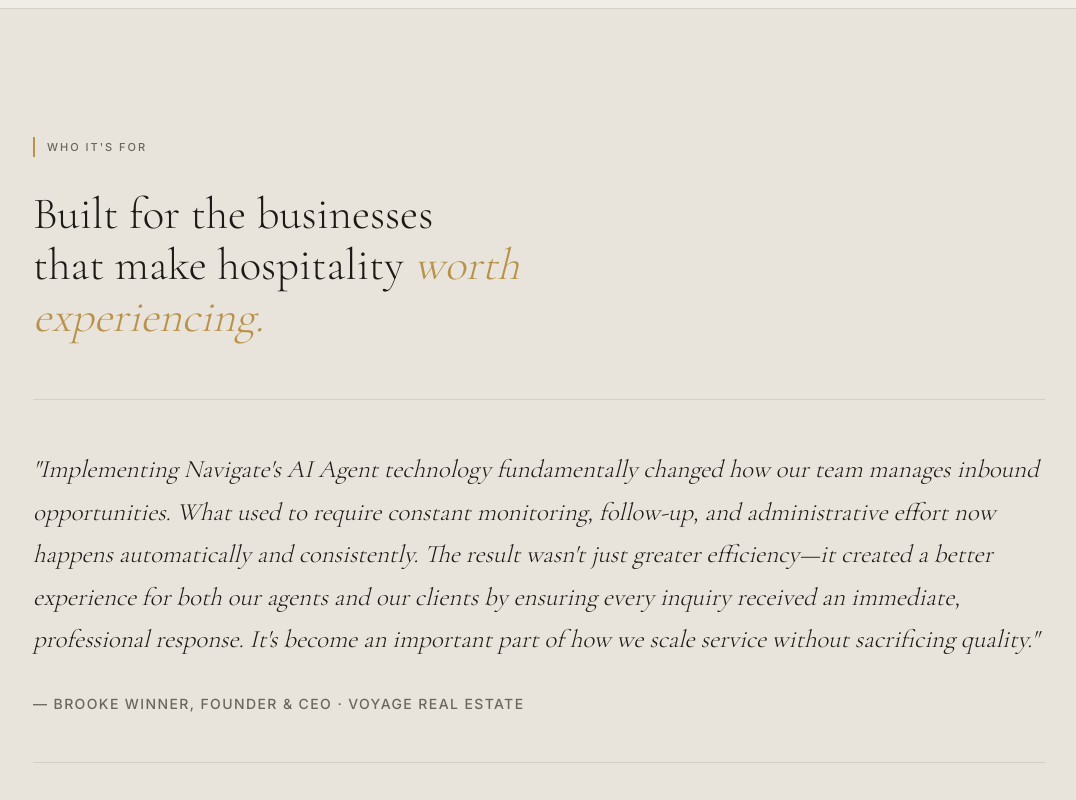
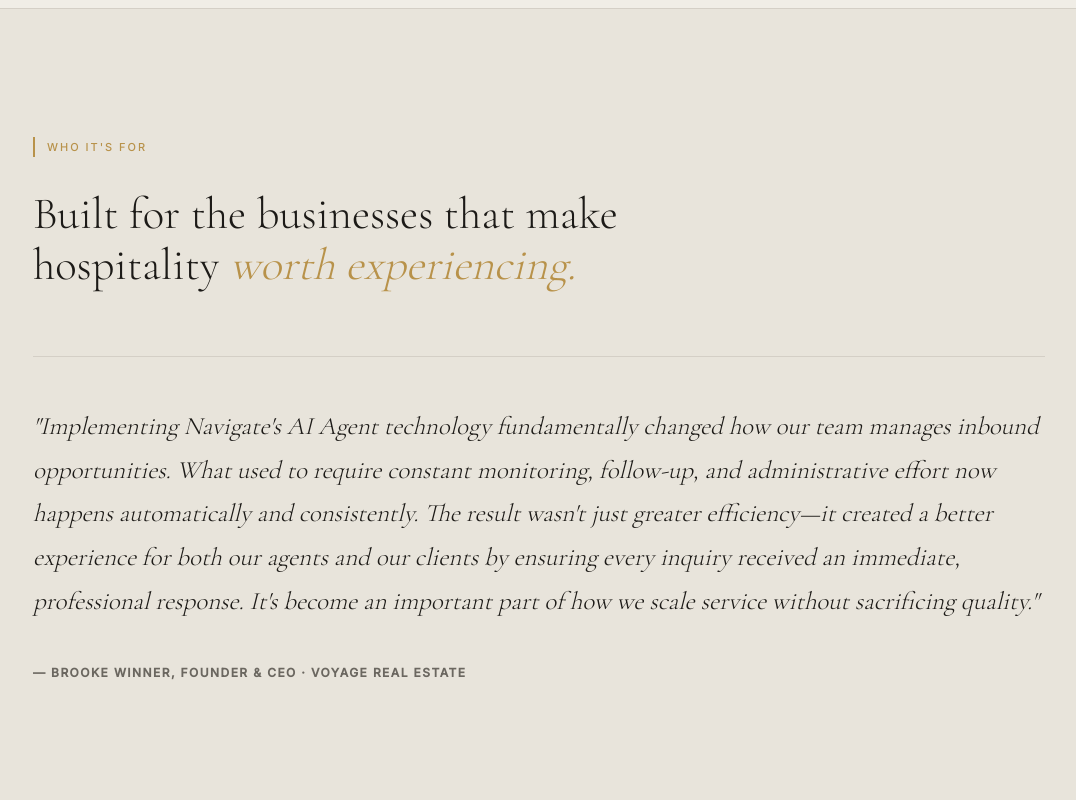
Before and after one commit to letsnavigatebmw/aperture-hospitality, a Next.js app: page /ai-solutions in a window 1280 px wide. Shown: the part 3700-4500 px from the top of the page, without its empty margins (101-1177 px from the left). Built offline with nearby package versions, Linux system fonts and the light colour scheme.

Commit message:
Redesign testimonial section on Intelligence page to match design layout

```diff
--- a/app/ai-solutions/page.tsx
+++ b/app/ai-solutions/page.tsx
@@ -188,21 +188,28 @@ export default function AISolutionsPage() {
         </div>
       </section>
 
-      {/* SOCIAL PROOF */}
+      {/* TESTIMONIAL SECTION */}
       <section style={{ background: '#E8E4DB', padding: 'clamp(5rem, 10vw, 9rem) 0', borderBottom: '1px solid #D4CFC6' }}>
         <div style={{ maxWidth: '1140px', margin: '0 auto', padding: '0 clamp(1.5rem, 5vw, 4rem)' }}>
-          <div style={{ display: 'flex', alignItems: 'center', gap: '0.75rem', fontSize: '0.6875rem', fontWeight: 500, letterSpacing: '0.18em', textTransform: 'uppercase', color: '#6B6760', marginBottom: '2rem' }}>
-            <div style={{ width: '2px', height: '1.25rem', background: '#B8924A' }}></div>
-            Who It's For
+          {/* Header */}
+          <div style={{ marginBottom: '4rem' }}>
+            <div style={{ display: 'flex', alignItems: 'center', gap: '0.75rem', fontSize: '0.6875rem', fontWeight: 500, letterSpacing: '0.18em', textTransform: 'uppercase', color: '#B8924A', marginBottom: '2rem' }}>
+              <div style={{ width: '2px', height: '1.25rem', background: '#B8924A' }}></div>
+              Who It's For
+            </div>
+            <h2 style={{ fontFamily: "'Cormorant Garamond', Georgia, serif", fontSize: 'clamp(2.25rem, 3.5vw, 3.25rem)', fontWeight: 300, lineHeight: 1.15, maxWidth: '28ch' }}>
+              Built for the businesses that make hospitality <em style={{ fontStyle: 'italic', color: '#B8924A' }}>worth experiencing.</em>
+            </h2>
           </div>
-          <h2 style={{ fontFamily: "'Cormorant Garamond', Georgia, serif", fontSize: 'clamp(2.25rem, 3.5vw, 3.25rem)', fontWeight: 300, lineHeight: 1.15, marginBottom: '3.5rem', maxWidth: '24ch' }}>
-            Built for the businesses<br/>that make hospitality <em style={{ fontStyle: 'italic', color: '#B8924A' }}>worth experiencing.</em>
-          </h2>
-          <div style={{ padding: '3rem 0', borderTop: '1px solid #D4CFC6', borderBottom: '1px solid #D4CFC6' }}>
-            <p style={{ fontFamily: "'Cormorant Garamond', Georgia, serif", fontSize: '1.5625rem', fontWeight: 300, fontStyle: 'italic', lineHeight: 1.7, color: '#1C1A17', marginBottom: '2rem', maxWidth: 'none' }}>
+
+          {/* Testimonial */}
+          <div style={{ paddingTop: '3rem', borderTop: '1px solid #D4CFC6' }}>
+            <p style={{ fontFamily: "'Cormorant Garamond', Georgia, serif", fontSize: 'clamp(1.25rem, 2vw, 1.5625rem)', fontWeight: 300, fontStyle: 'italic', lineHeight: 1.75, color: '#1C1A17', marginBottom: '2.5rem', margin: '0 0 2.5rem 0' }}>
               "Implementing Navigate's AI Agent technology fundamentally changed how our team manages inbound opportunities. What used to require constant monitoring, follow-up, and administrative effort now happens automatically and consistently. The result wasn't just greater efficiency—it created a better experience for both our agents and our clients by ensuring every inquiry received an immediate, professional response. It's become an important part of how we scale service without sacrificing quality."
             </p>
-            <div style={{ fontSize: '0.875rem', fontWeight: 500, letterSpacing: '0.1em', textTransform: 'uppercase', color: '#6B6760' }}>— Brooke Winner, Founder & CEO · Voyage Real Estate</div>
+            <div style={{ fontSize: '0.75rem', fontWeight: 600, letterSpacing: '0.12em', textTransform: 'uppercase', color: '#6B6760' }}>
+              — Brooke Winner, Founder & CEO · Voyage Real Estate
+            </div>
           </div>
         </div>
       </section>
```
